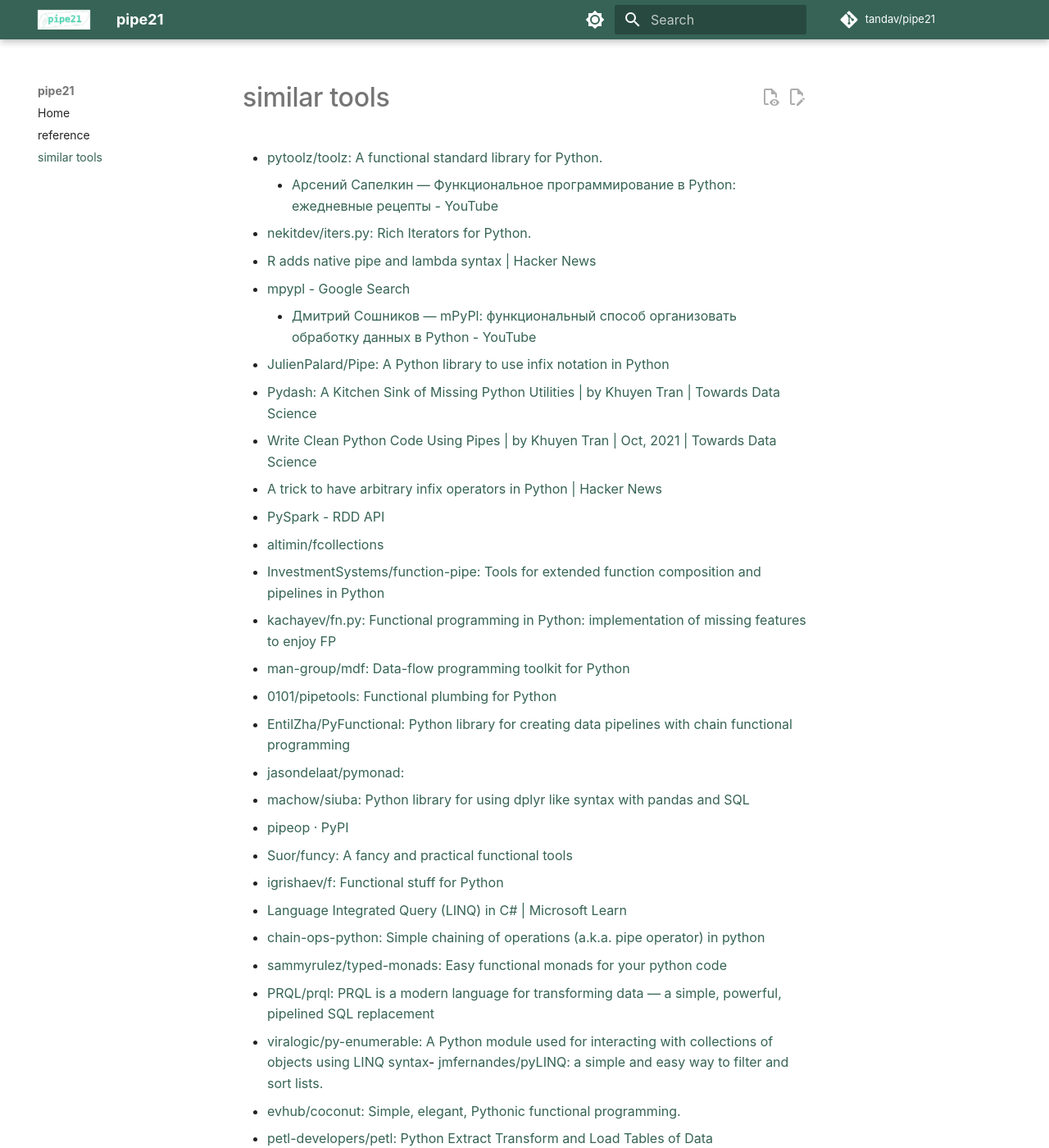
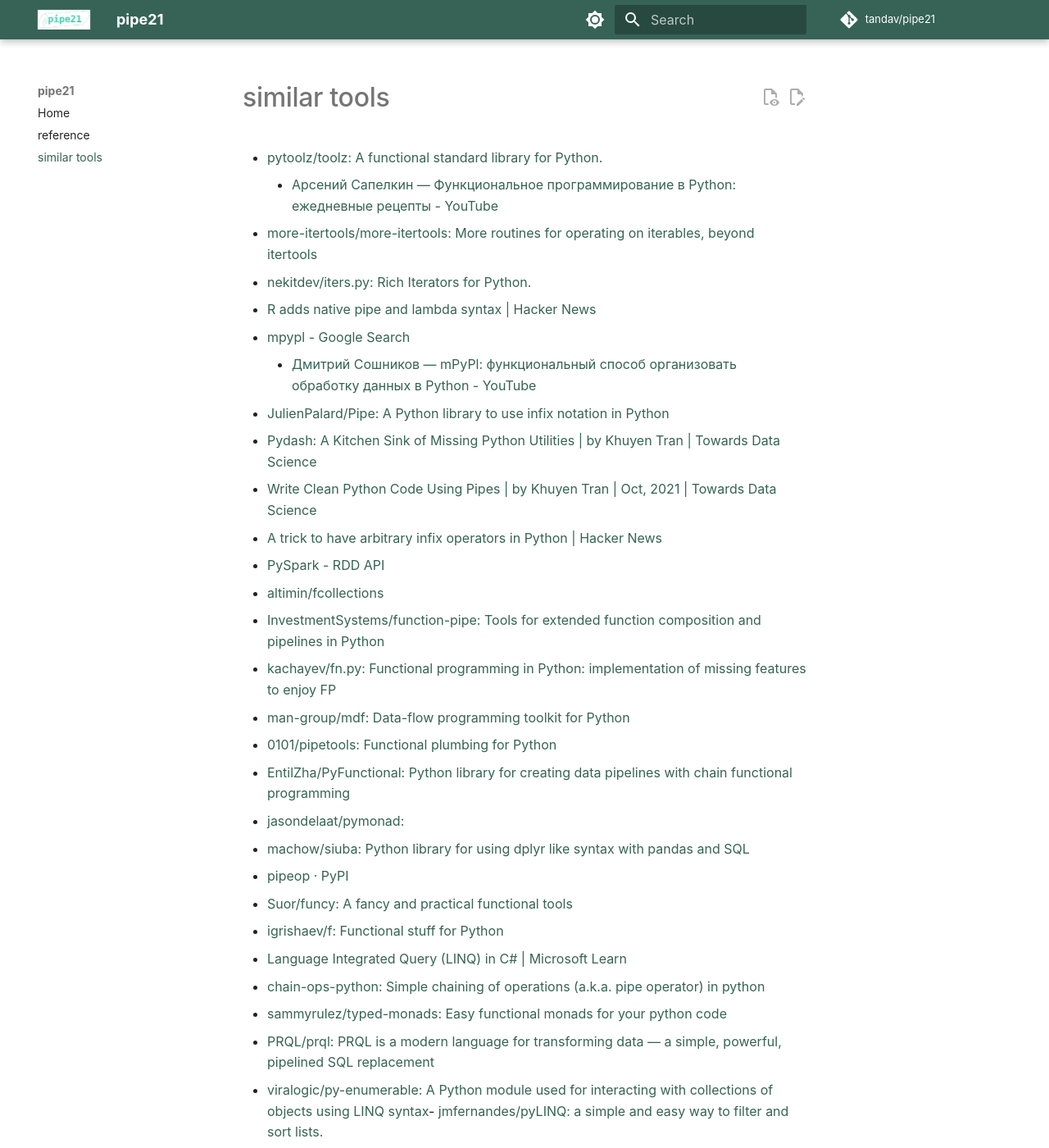
Before and after one commit to tandav/pipe21, an MkDocs documentation site: the page built from docs/similar-tools.md, in a window 1280 px wide and 1400 px high. Shown: the whole window at 82% size. Built offline with MkDocs 1.6.1 and Material for MkDocs 9.7.7, drawn with Linux system fonts in a browser that asks for light colours; comment, search, counter and statistics services are not loaded; some of the changed text lies outside the part shown.

Commit message:
update similar tools

```diff
--- a/docs/similar-tools.md
+++ b/docs/similar-tools.md
@@ -1,6 +1,7 @@
 # similar tools
 - [pytoolz/toolz: A functional standard library for Python.](https://github.com/pytoolz/toolz/)
     - [Арсений Сапелкин — Функциональное программирование в Python: ежедневные рецепты - YouTube](https://www.youtube.com/watch?v=eFkp1e4ex5s)
+- [more-itertools/more-itertools: More routines for operating on iterables, beyond itertools](https://github.com/more-itertools/more-itertools)
 - [nekitdev/iters.py: Rich Iterators for Python.](https://github.com/nekitdev/iters.py)
 - [R adds native pipe and lambda syntax | Hacker News](https://news.ycombinator.com/item?id=25316608)
 - [mpypl - Google Search](https://www.google.com/search?q=mpypl&oq=mpypl&aqs=chrome..69i57j0l6j69i60.1343j0j7&sourceid=chrome&ie=UTF-8)
@@ -28,3 +29,5 @@
 - [viralogic/py-enumerable: A Python module used for interacting with collections of objects using LINQ syntax](https://github.com/viralogic/py-enumerable)- [jmfernandes/pyLINQ: a simple and easy way to filter and sort lists.](https://github.com/jmfernandes/pyLINQ)
 - [evhub/coconut: Simple, elegant, Pythonic functional programming.](https://github.com/evhub/coconut)
 - [petl-developers/petl: Python Extract Transform and Load Tables of Data](https://github.com/petl-developers/petl)
+- [Show HN: Pypipe – A Python command-line tool for pipeline processing | Hacker News](https://news.ycombinator.com/item?id=37981683)
+- [Marcel the Shell | Hacker News](https://news.ycombinator.com/item?id=37991746)
```
